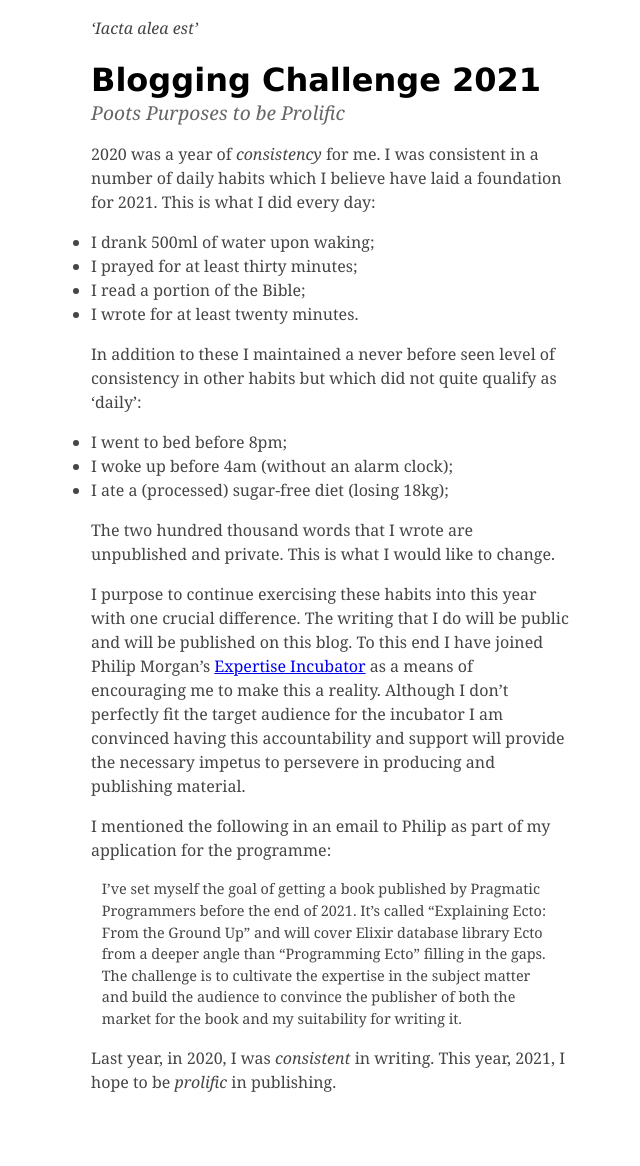
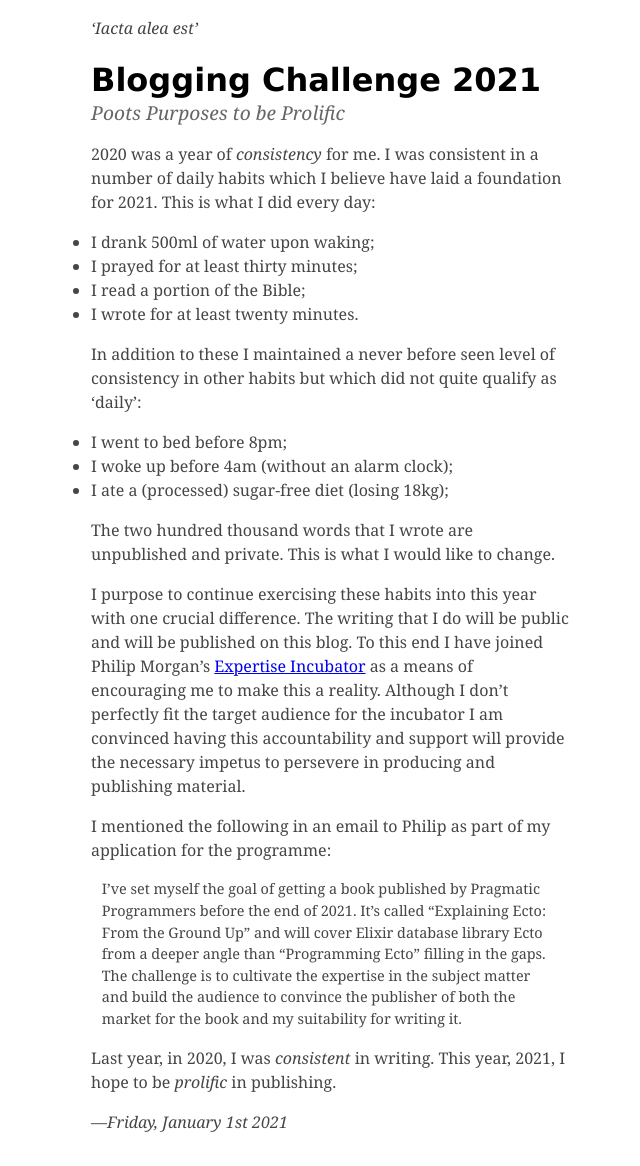
Before and after one commit to pootsbook/crossingtherubicon, a Jekyll site: the page built from _posts/2021-01-01-blogging-challenge.md, in a window 1280 px wide. Shown: the whole page, without its empty margins (309-949 px from the left). Built offline with Jekyll 4.4.1, drawn with Linux system fonts in a browser that asks for light colours; comment, search, counter and statistics services are not loaded; before the commit the page ends 1126 px from its top, so only the background shows below that.

Commit message:
Add date to post

```diff
--- a/_posts/2021-01-01-blogging-challenge.md
+++ b/_posts/2021-01-01-blogging-challenge.md
@@ -27,4 +27,6 @@ I mentioned the following in an email to Philip as part of my application for th
 
 Last year, in 2020, I was _consistent_ in writing. This year, 2021, I hope to be _prolific_ in publishing.
 
+—*Friday, January 1st 2021*
+
 [TEI]: https://philipmorganconsulting.com/the-expertise-incubator/
```
